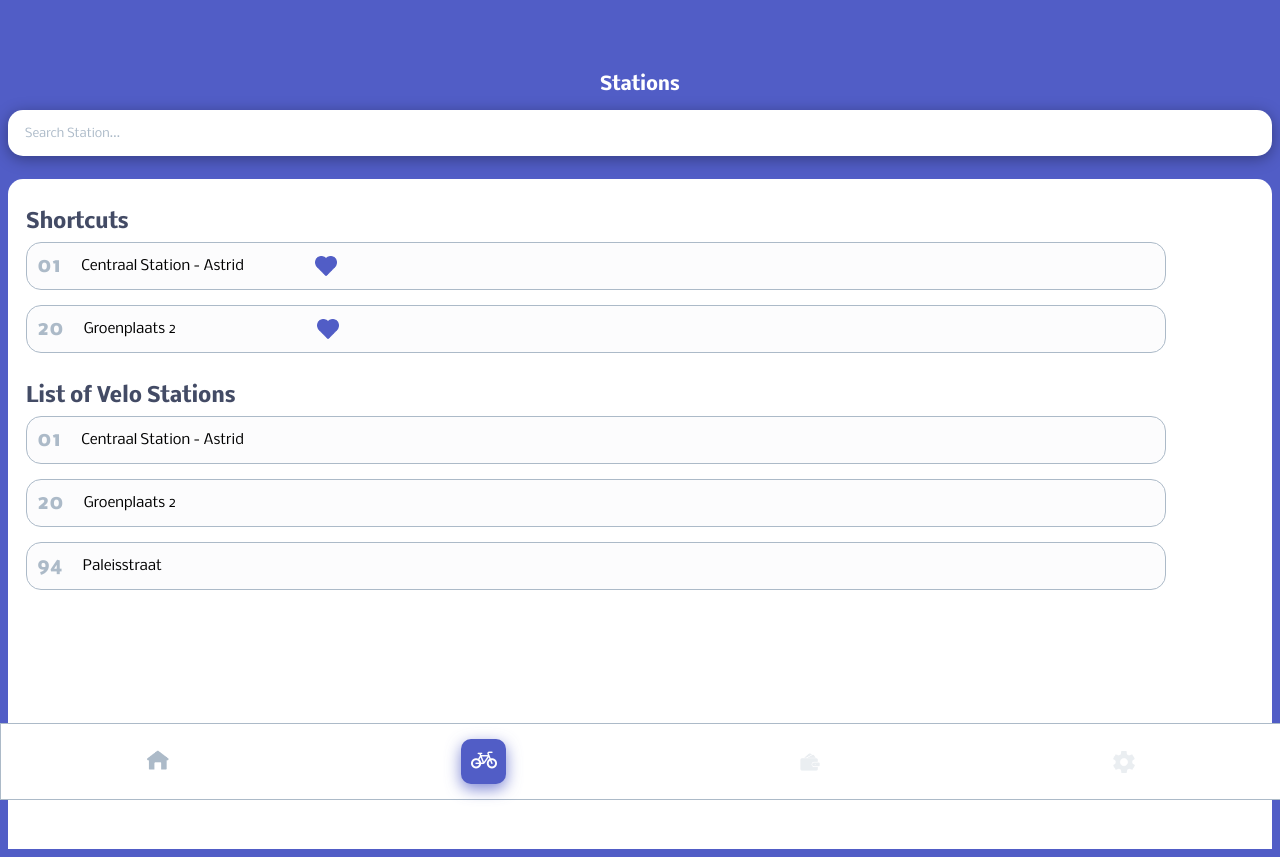
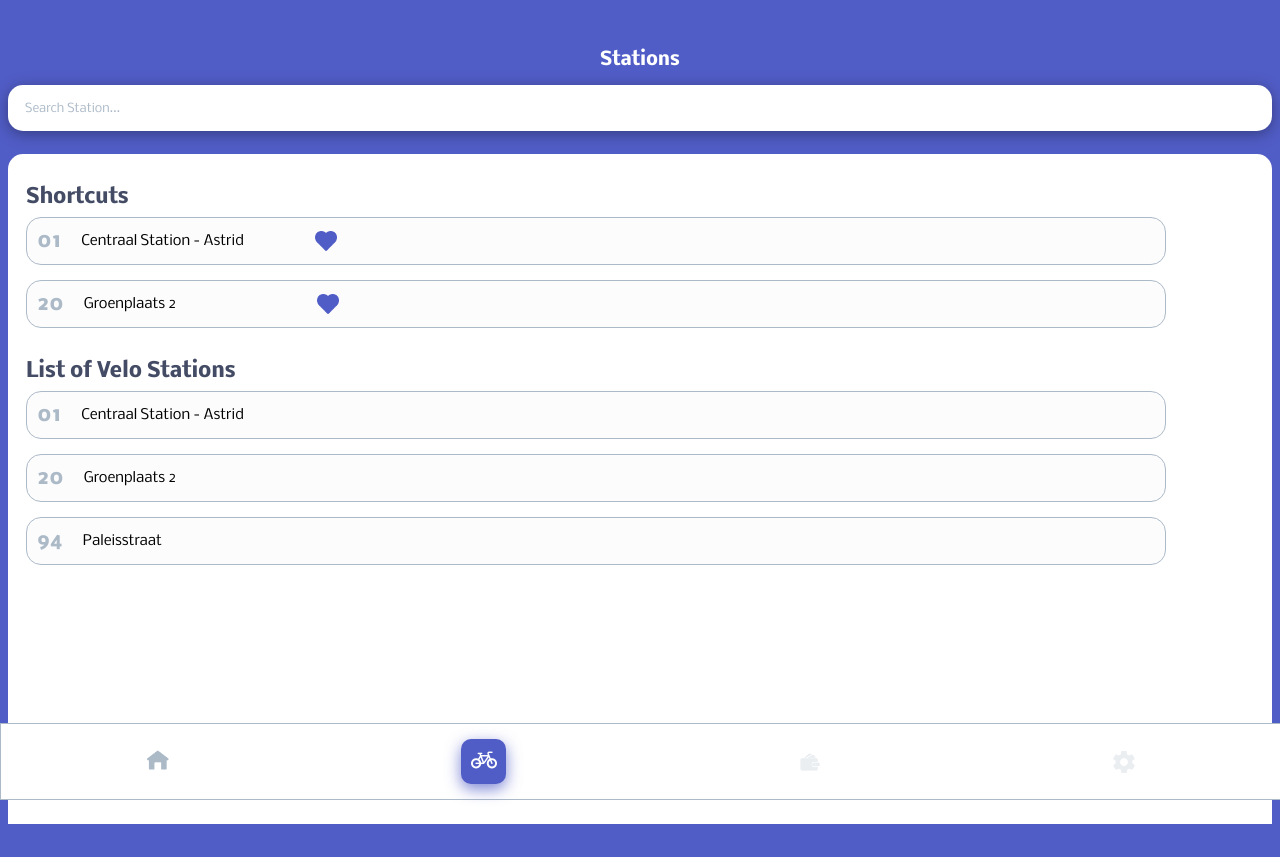
Before and after one commit to YannLeyers/ap-velo-app, a Next.js app: page /stations in a window 1280 px wide. After the commit the page ends 832 px from the top, so only its background shows below. Built offline with nearby package versions, Linux system fonts and the light colour scheme.

Commit message:
thirteent commit - debug testing netlify 2

```diff
--- a/src/styles/globals.css
+++ b/src/styles/globals.css
@@ -1,6 +1,5 @@
 :root {
     background-color: #515DC6;
-    overflow: hidden;
 }
 
 .title {
@@ -10,7 +9,7 @@
     display: flex;
     justify-content: center;
     justify-self: center;
-    margin-top: 75px;
+    margin-top: 50px;
     margin-bottom: 15px;
     color: #ffffff;
     word-spacing: 15px;
@@ -39,6 +38,7 @@
     background-color: white;
     width: 100%;
     height: 670px;
+    left: 0;
     border-top-left-radius: 15px;
     border-top-right-radius: 15px;
 }
```
